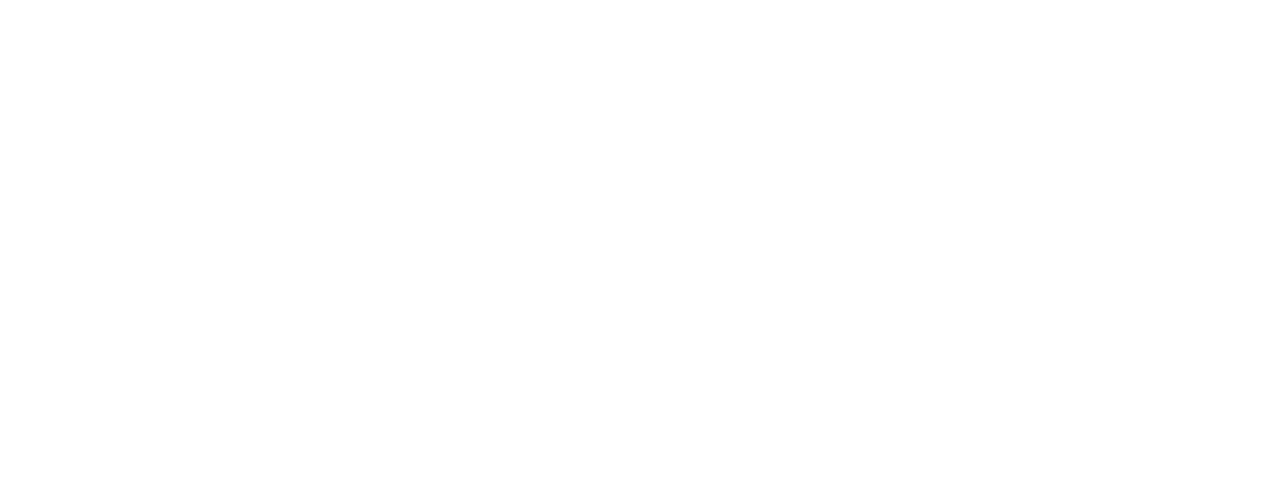
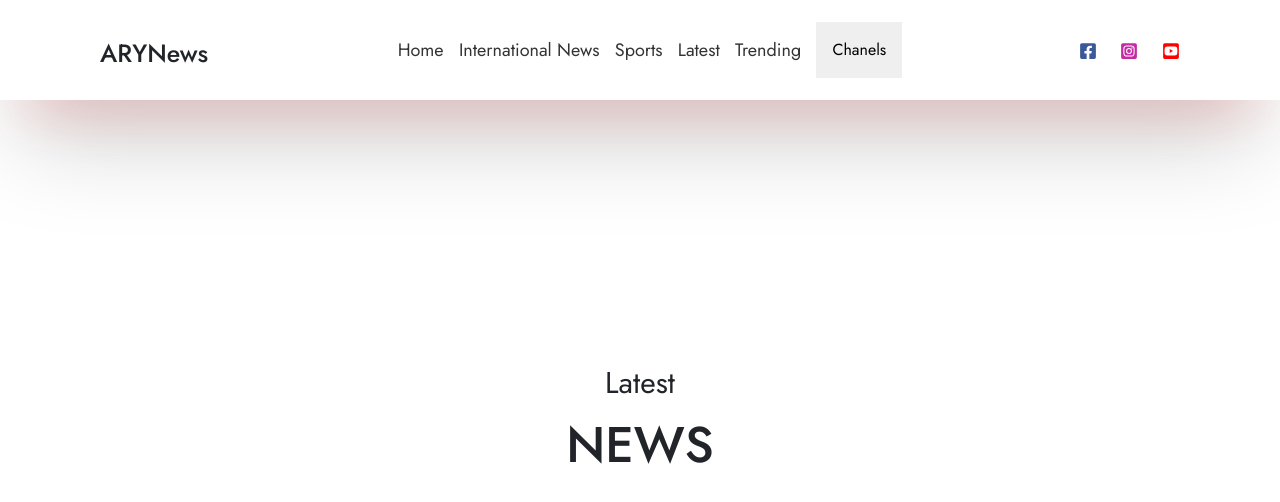
Before and after one commit to fajju2k2/news, a React (Create React App) app: page /Latest in a window 1280 px wide. Before the commit this address had no page. Shown: the top 502 px of the page. Built offline with nearby package versions, Linux system fonts and the light colour scheme; the HTML template or start-up script is replaced by a standard one.

Commit message:
complete pages

```diff
--- a/src/App.js
+++ b/src/App.js
@@ -3,6 +3,8 @@
 import Home from './components/Home';
 import Sports from './components/Sports';
 import InternationNews from './components/InternationNews';
+import Latest from './components/Latest';
+import Trending from './components/Trending';
 
 const App = () => {
   return (
@@ -15,6 +17,8 @@
             element={<InternationNews />}
           ></Route>
           <Route path="/Sports" element={<Sports />}></Route>
+          <Route path="/Latest" element={<Latest />}></Route>
+          <Route path="/Trending" element={<Trending />}></Route>
         </Routes>
       </BrowserRouter>
     </>
--- /dev/null
+++ b/src/components/Latest.js
@@ -0,0 +1,16 @@
+import React from 'react';
+import Navbar from './Navbar';
+
+const Latest = () => {
+  return (
+    <>
+      {<Navbar />}
+      <section className="hero-section">
+        <p> Latest </p>
+        <h1> News </h1>
+      </section>
+    </>
+  );
+};
+
+export default Latest;
--- a/src/components/Navbar.css
+++ b/src/components/Navbar.css
@@ -5,6 +5,58 @@
   padding: 0;
   box-sizing: border-box;
   font-family: 'Jost', sans-serif;
+}
+
+.dropdown {
+  position: relative;
+  display: inline-block;
+}
+
+.dropbtn {
+  color: rgb(0, 0, 0);
+  padding: 16px;
+  font-size: 16px;
+  border: none;
+  cursor: pointer;
+}
+
+/* The container <div> - needed to position the dropdown content */
+.dropdown {
+  position: relative;
+  display: inline-block;
+}
+
+/* Dropdown Content (Hidden by Default) */
+.dropdown-content {
+  display: none;
+  position: absolute;
+  background-color: transparent;
+  min-width: 160px;
+  box-shadow: 0px 8px 16px 0px rgba(0, 0, 0, 0);
+  z-index: 1;
+}
+
+/* Links inside the dropdown */
+.dropdown-content a {
+  color: rgb(0, 0, 0);
+  padding: 12px 16px;
+  text-decoration: none;
+  display: block;
+}
+
+/* Change color of dropdown links on hover */
+.dropdown-content a:hover {
+  background-color: #f5d0d0;
+}
+
+/* Show the dropdown menu on hover */
+.dropdown:hover .dropdown-content {
+  display: block;
+}
+
+/* Change the background color of the dropdown button when the dropdown content is shown */
+.dropdown:hover .dropbtn {
+  background-color: #f5d0d0;
 }
 
 html {
@@ -29,7 +81,7 @@
   height: 10rem;
   display: grid;
   grid-template-columns: 10rem 1fr 2fr 1fr 10rem;
-  box-shadow: rgba(50, 50, 93, 0.25) 0px 50px 100px -20px,
+  box-shadow: rgba(0, 0, 0, 0.25) 0px 50px 100px -20px,
     rgba(231, 19, 19, 0.3) 0px 30px 60px -30px;
 }
 
--- a/src/components/Navbar.js
+++ b/src/components/Navbar.js
@@ -1,6 +1,10 @@
 import React from 'react';
 import './Navbar.css';
-import { FaFacebookSquare } from 'react-icons/fa';
+import {
+  FaFacebookSquare,
+  FaInstagramSquare,
+  FaYoutubeSquare,
+} from 'react-icons/fa';
 import { GiHamburgerMenu } from 'react-icons/gi';
 import { useState } from 'react';
 import { Link } from 'react-router-dom';
@@ -35,21 +39,51 @@
               <a href="/Latest"> Latest</a>
             </li>
             <li>
-              <a href="/"> Trending</a>
+              <a href="/Trending"> Trending</a>
             </li>
             <li>
-              <a href="/"> Buissness</a>
+              <div class="dropdown">
+                <button class="dropbtn">Chanels</button>
+
+                <div class="dropdown-content">
+                  <a href="/">GEO News</a>
+                  <a href="/">Ary News</a>
+                  <a href="/">Duniya News</a>
+                  <a href="/">Sama News</a>
+                </div>
+              </div>
             </li>
           </ul>
         </div>
         <div className="social-media">
           <ul className="social-media-desktop">
             <li>
-              <a href="/">
-                <FaFacebookSquare />
+              <a
+                href="https://www.youtube.com/channel/UCwfaAHy4zQUb2APNOGXUCCA"
+                target="_thapa"
+              >
+                <FaFacebookSquare className="facebook" />
+              </a>
+            </li>
+            <li>
+              <a
+                href="https://www.instagram.com/thapatechnical/"
+                target="_thapa"
+              >
+                <FaInstagramSquare className="instagram" />
+              </a>
+            </li>
+            <li>
+              <a
+                href="https://www.youtube.com/channel/UCwfaAHy4zQUb2APNOGXUCCA"
+                target="_thapa"
+              >
+                <FaYoutubeSquare className="youtube" />
               </a>
             </li>
           </ul>
+
+          {/* hamburget menu start  */}
           <div className="hamburger-menu">
             <a href="/" onClick={() => setShowMediaIcons(!showMediaIcons)}>
               <GiHamburgerMenu />
--- /dev/null
+++ b/src/components/Trending.js
@@ -0,0 +1,16 @@
+import React from 'react';
+import Navbar from './Navbar';
+
+const Trending = () => {
+  return (
+    <>
+      {<Navbar />}
+      <section className="hero-section">
+        <p> Trending </p>
+        <h1> News </h1>
+      </section>
+    </>
+  );
+};
+
+export default Trending;
```
